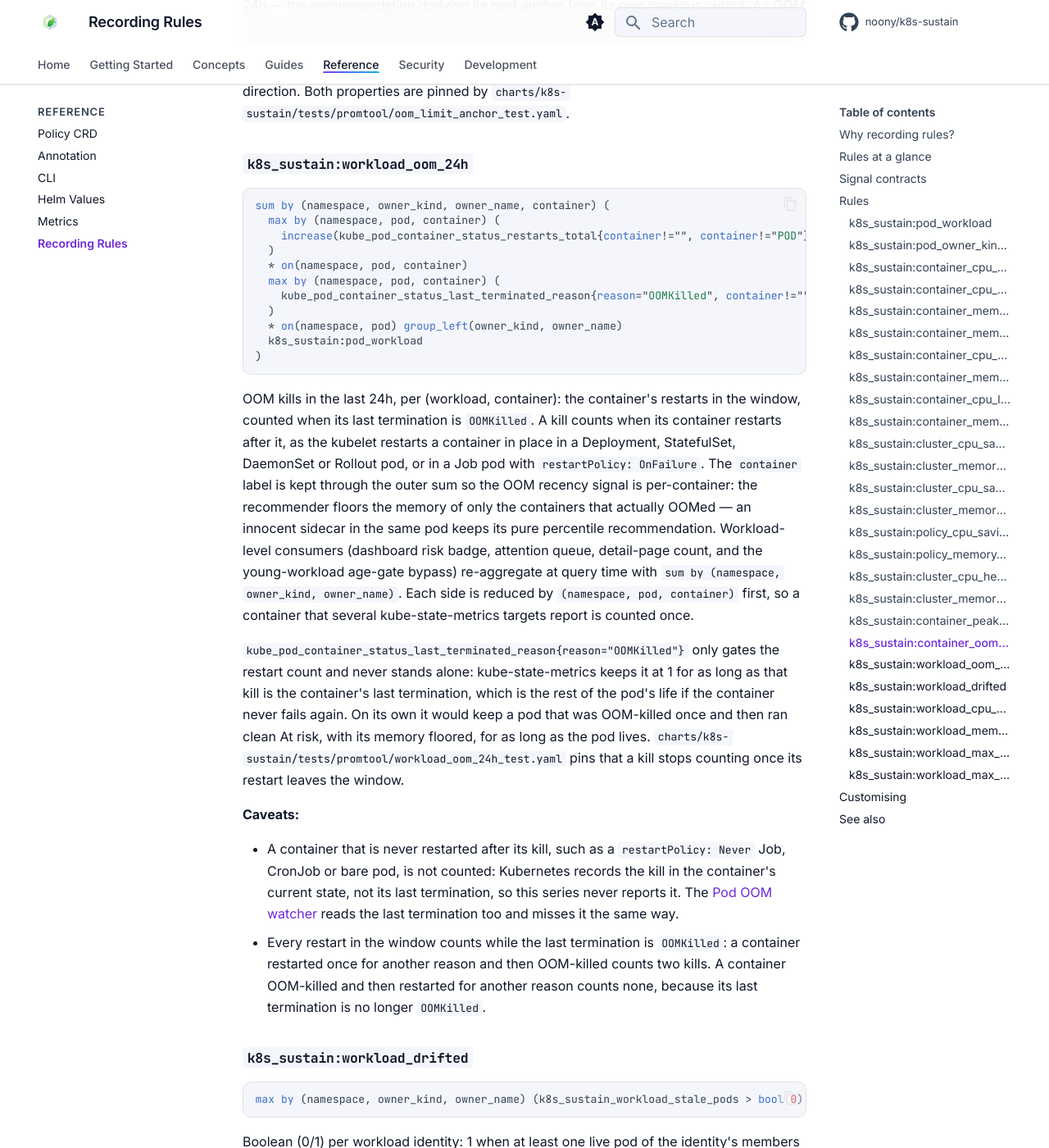
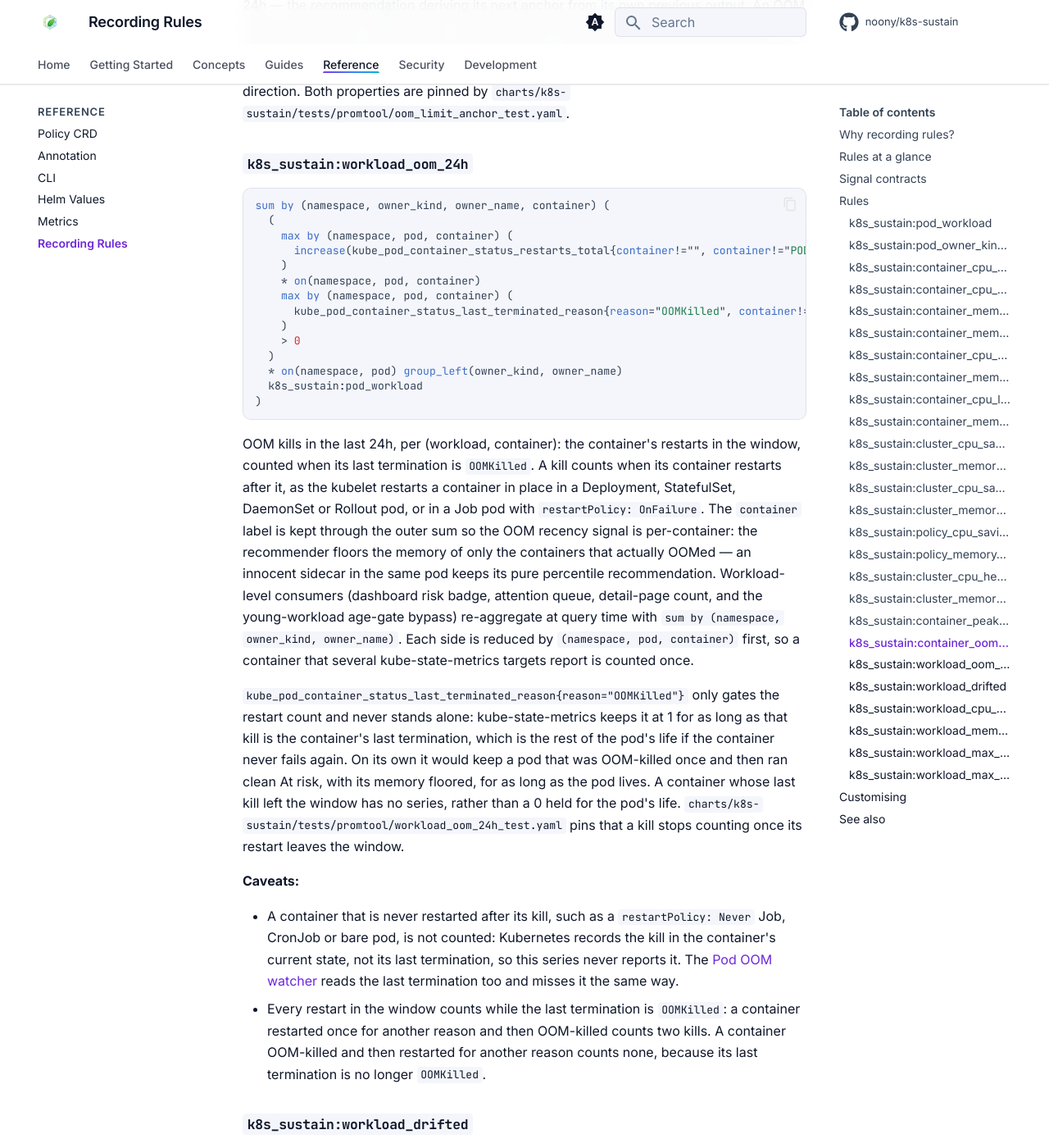
Before and after one commit to noony/k8s-sustain, an MkDocs documentation site: the page built from docs/reference/recording-rules.md, in a window 1280 px wide and 1400 px high, scrolled down 12453 px. Shown: the whole window at 82% size. Built offline with MkDocs 1.6.1 and Material for MkDocs 9.7.7, drawn with Linux system fonts in a browser that asks for light colours; comment, search, counter and statistics services are not loaded; the version menu is left out.

Commit message:
fix(chart): record no workload_oom_24h series once a container's last kill leaves the window

````diff
--- a/docs/reference/recording-rules.md
+++ b/docs/reference/recording-rules.md
@@ -386,12 +386,15 @@ The conjunction (`min_over_time(container_spec_memory_limit_bytes) AND restart_c
 
 ```promql
 sum by (namespace, owner_kind, owner_name, container) (
-  max by (namespace, pod, container) (
-    increase(kube_pod_container_status_restarts_total{container!="", container!="POD"}[24h])
-  )
-  * on(namespace, pod, container)
-  max by (namespace, pod, container) (
-    kube_pod_container_status_last_terminated_reason{reason="OOMKilled", container!="", container!="POD"}
+  (
+    max by (namespace, pod, container) (
+      increase(kube_pod_container_status_restarts_total{container!="", container!="POD"}[24h])
+    )
+    * on(namespace, pod, container)
+    max by (namespace, pod, container) (
+      kube_pod_container_status_last_terminated_reason{reason="OOMKilled", container!="", container!="POD"}
+    )
+    > 0
   )
   * on(namespace, pod) group_left(owner_kind, owner_name)
   k8s_sustain:pod_workload
@@ -400,7 +403,7 @@ sum by (namespace, owner_kind, owner_name, container) (
 
 OOM kills in the last 24h, per (workload, container): the container's restarts in the window, counted when its last termination is `OOMKilled`. A kill counts when its container restarts after it, as the kubelet restarts a container in place in a Deployment, StatefulSet, DaemonSet or Rollout pod, or in a Job pod with `restartPolicy: OnFailure`. The `container` label is kept through the outer sum so the OOM recency signal is per-container: the recommender floors the memory of only the containers that actually OOMed — an innocent sidecar in the same pod keeps its pure percentile recommendation. Workload-level consumers (dashboard risk badge, attention queue, detail-page count, and the young-workload age-gate bypass) re-aggregate at query time with `sum by (namespace, owner_kind, owner_name)`. Each side is reduced by `(namespace, pod, container)` first, so a container that several kube-state-metrics targets report is counted once.
 
-`kube_pod_container_status_last_terminated_reason{reason="OOMKilled"}` only gates the restart count and never stands alone: kube-state-metrics keeps it at 1 for as long as that kill is the container's last termination, which is the rest of the pod's life if the container never fails again. On its own it would keep a pod that was OOM-killed once and then ran clean At risk, with its memory floored, for as long as the pod lives. `charts/k8s-sustain/tests/promtool/workload_oom_24h_test.yaml` pins that a kill stops counting once its restart leaves the window.
+`kube_pod_container_status_last_terminated_reason{reason="OOMKilled"}` only gates the restart count and never stands alone: kube-state-metrics keeps it at 1 for as long as that kill is the container's last termination, which is the rest of the pod's life if the container never fails again. On its own it would keep a pod that was OOM-killed once and then ran clean At risk, with its memory floored, for as long as the pod lives. A container whose last kill left the window has no series, rather than a 0 held for the pod's life. `charts/k8s-sustain/tests/promtool/workload_oom_24h_test.yaml` pins that a kill stops counting once its restart leaves the window.
 
 **Caveats:**
 
````
Also changed, not shown: 2 other files.
